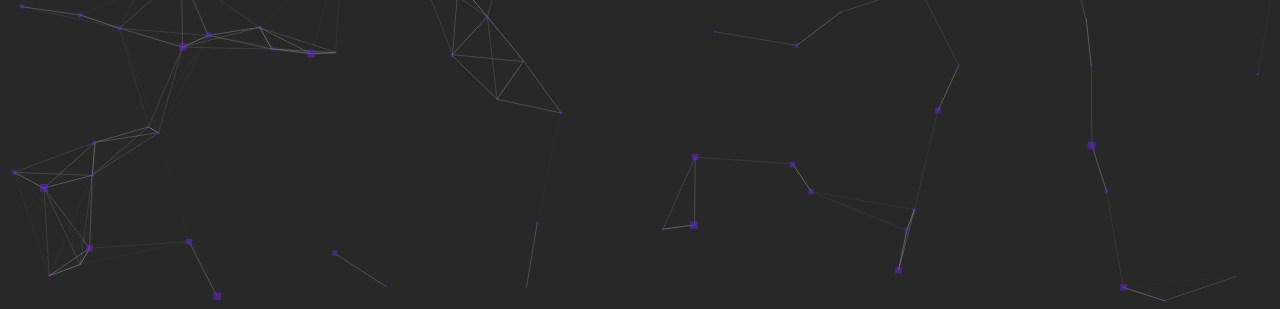
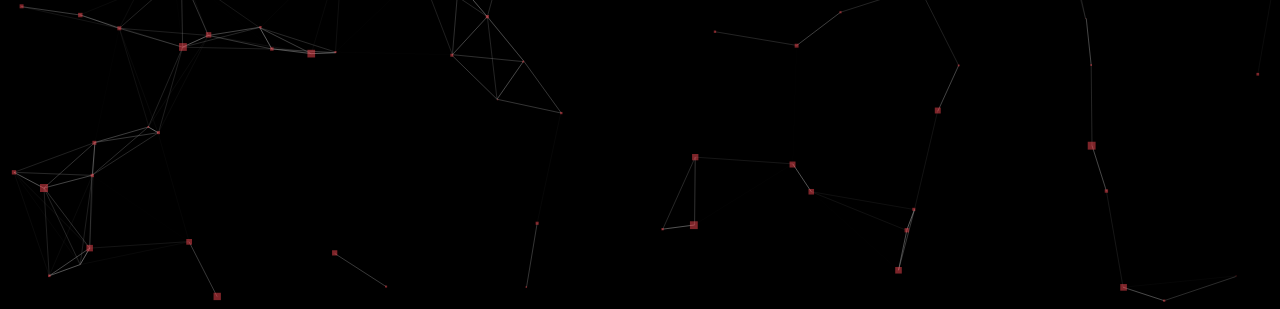
Before and after one commit to vijayv996/vijayv996.github.io, a plain HTML site: page index.html in a window 1280 px wide. Shown: the part 496-805 px from the top of the page. Drawn offline with nearby package versions, Linux system fonts and the light colour scheme.

Commit message:
deleted:    404.html 	modified:   css/style.css 	modified:   js/app.js color update

```diff
--- a/css/style.css
+++ b/css/style.css
@@ -7,7 +7,7 @@
 }
 
 html {
-  background-color: #282828;
+  background-color: #000000;
   height: 100%;
   user-select: none;
   -ms-user-select: none;
@@ -123,6 +123,6 @@ figure {
 #particles-js {
   width: 100%;
   height: 100%;
-  background-color: #282828;
+  background-color: #000000;
   text-align: center;
 }
--- a/js/app.js
+++ b/js/app.js
@@ -23,7 +23,7 @@ particlesJS('particles-js',
         }
       },
       "color": {
-        "value": "#6226DD"
+        "value": "#f94852"
       },
       "shape": {
         "type": "edge",
```
Also changed, not shown: 404.html (deleted, +0 -13 lines).
